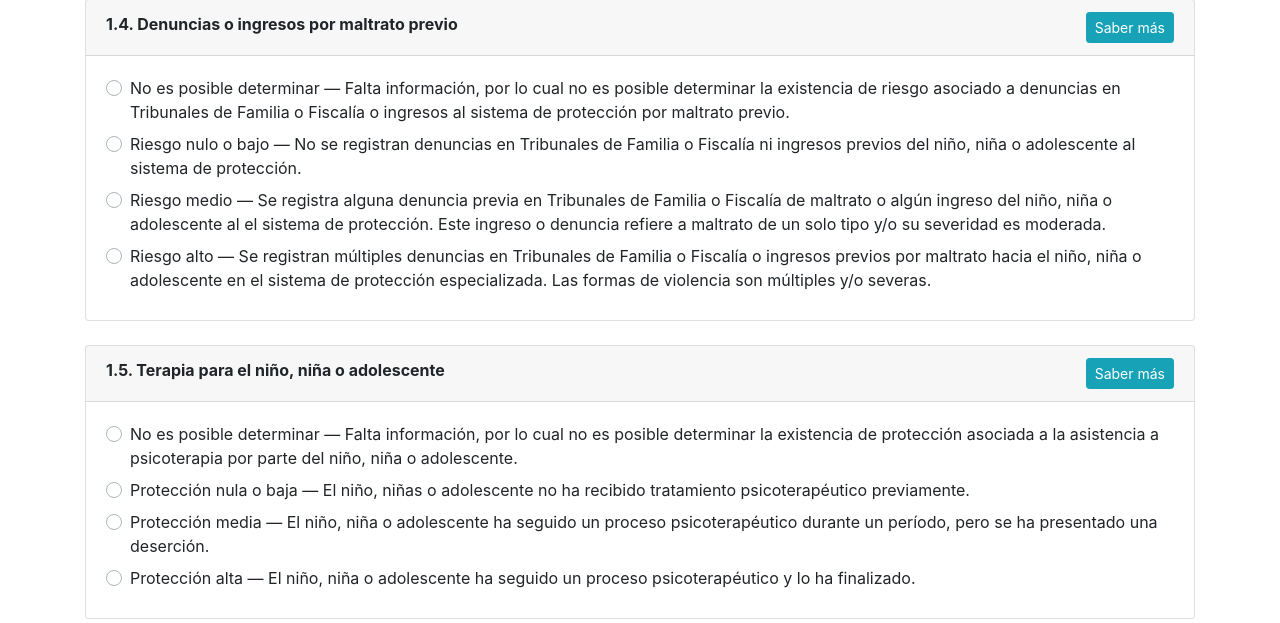
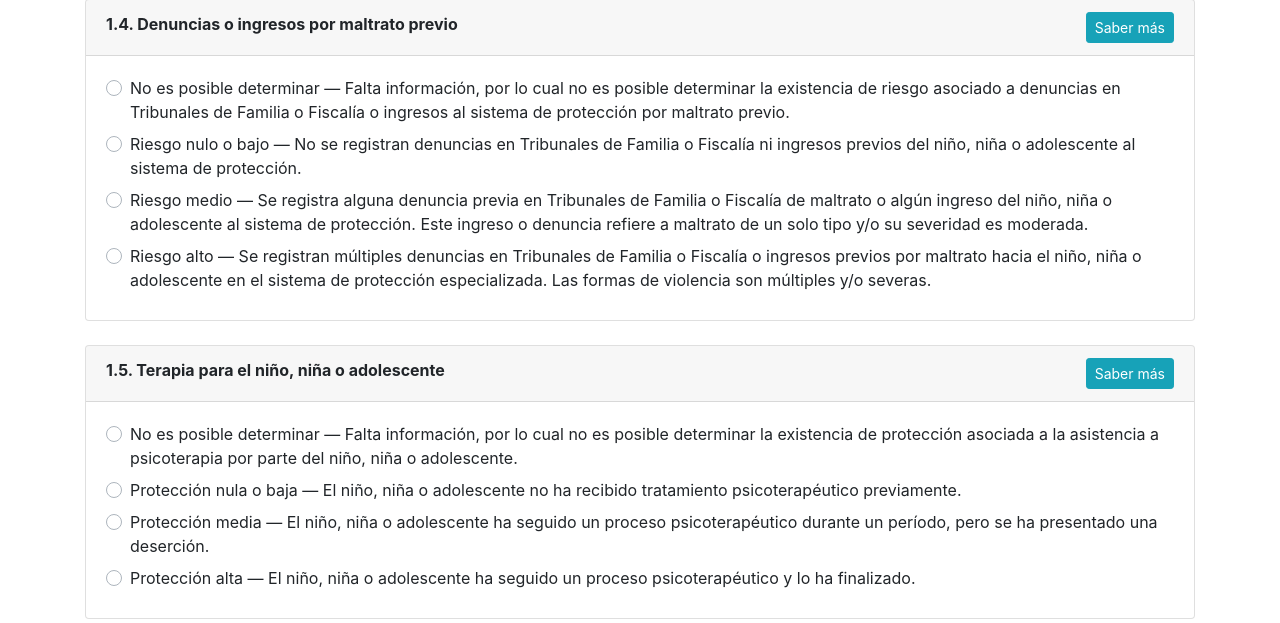
Before and after one commit to jfrez/protege2, a PHP site: page /seccion2b.php in a window 1280 px wide. Shown: the part 1229-1852 px from the top of the page. Run offline with PHP 8.4, Linux system fonts and the light colour scheme; the visitor is signed in with stand-in values (Sample User, id 1); data that the repository does not hold is empty.

Commit message:
Fix typos in section 2 descriptions

```diff
--- a/seccion2b.php
+++ b/seccion2b.php
@@ -73,13 +73,13 @@ $escalas = [
     'denuncias_ingresos_maltrato_previo' => [
         'a' => 'No es posible determinar — Falta información, por lo cual no es posible determinar la existencia de riesgo asociado a denuncias en Tribunales de Familia o Fiscalía o ingresos al sistema de protección por maltrato previo. ',
         'b' => 'Riesgo nulo o bajo — No se registran denuncias en Tribunales de Familia o Fiscalía ni ingresos previos del niño, niña o adolescente al sistema de protección.',
-        'c' => 'Riesgo medio — Se registra alguna denuncia previa en Tribunales de Familia o Fiscalía de maltrato o algún ingreso del niño, niña o adolescente al el sistema de protección. Este ingreso o denuncia refiere a maltrato de un solo tipo y/o su severidad es moderada.',
+        'c' => 'Riesgo medio — Se registra alguna denuncia previa en Tribunales de Familia o Fiscalía de maltrato o algún ingreso del niño, niña o adolescente al sistema de protección. Este ingreso o denuncia refiere a maltrato de un solo tipo y/o su severidad es moderada.',
         'd' => 'Riesgo alto — Se registran múltiples denuncias en Tribunales de Familia o Fiscalía o ingresos previos por maltrato hacia el niño, niña o adolescente en el sistema de protección especializada. Las formas de violencia son múltiples y/o severas.'
     ],
     // 1.5. Terapia para el niño, niña o adolescente (PROTECCIÓN)
     'terapia_nna' => [
         'a' => 'No es posible determinar — Falta información, por lo cual no es posible determinar la existencia de protección asociada a la asistencia a psicoterapia por parte del niño, niña o adolescente.',
-        'b' => 'Protección nula o baja — El niño, niñas o adolescente no ha recibido tratamiento psicoterapéutico previamente.      ',
+        'b' => 'Protección nula o baja — El niño, niña o adolescente no ha recibido tratamiento psicoterapéutico previamente.      ',
         'c' => 'Protección media — El niño, niña o adolescente ha seguido un proceso psicoterapéutico durante un período, pero se ha presentado una deserción.',
         'd' => 'Protección alta — El niño, niña o adolescente ha seguido un proceso psicoterapéutico y lo ha finalizado.'
     ]
```
